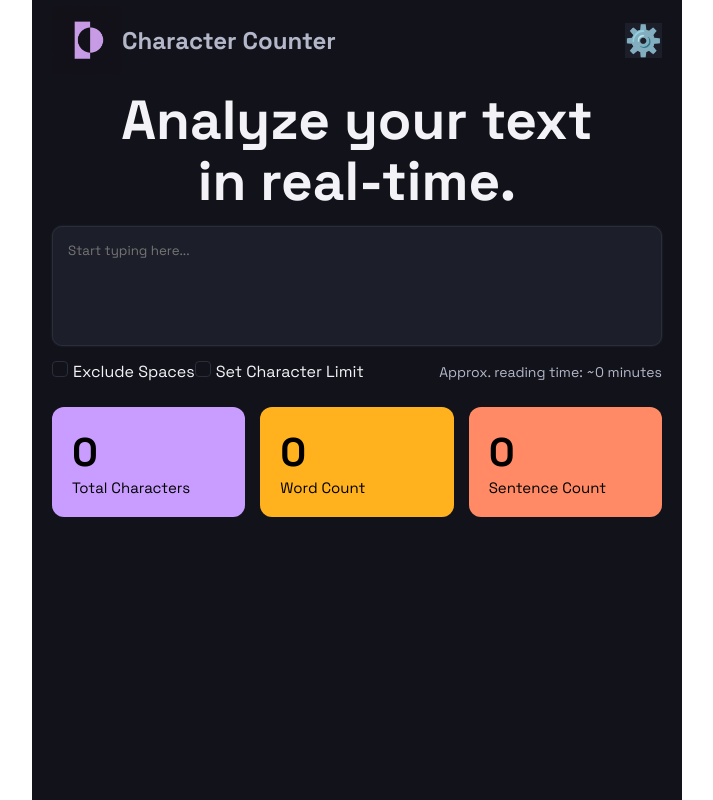
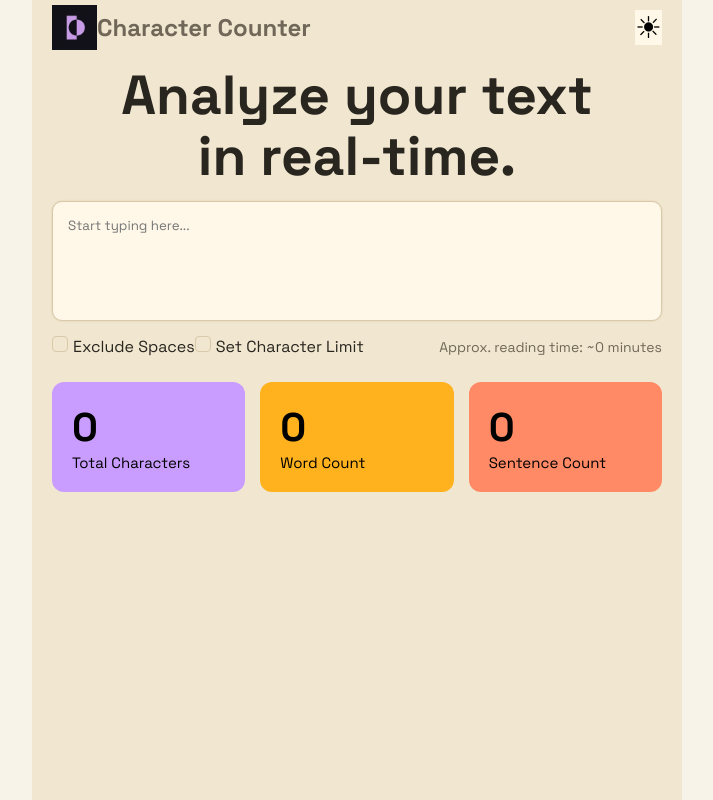
Before and after one commit to MarianoFalu/character-counter-utn, a React (Vite) app: page / in a window 1280 px wide. Shown: the whole page, without its empty margins (283-996 px from the left). Built offline with nearby package versions, Linux system fonts and the light colour scheme.

Commit message:
add: dark and light mode funcionality botton

```diff
--- a/src/App.jsx
+++ b/src/App.jsx
@@ -1,11 +1,14 @@
-import { useState } from "react"
+import { useContext, useState } from "react"
 import { Header } from "./components/Header.jsx"
 import { WriteArea } from "./components/WriteArea.jsx"
 import { Controlls } from "./components/Controlls.jsx"
 import { Stats } from "./components/Stats.jsx"
 import { LetterDensity } from "./components/LetterDensity.jsx"
+import { ThemeContext } from "./context/ThemeContext.jsx"
 
 function App() {
+
+    const { dark, handleDarkTheme } = useContext(ThemeContext)
 
     const [text, setText] = useState("")
     const [excludeSpaces, setExcludeSpaces] = useState(false)
@@ -74,9 +77,12 @@ function App() {
     const sortLetters = letters.sort((a, b) => b.amount - a.amount)
 
     return (
-        <main>
+        <main className={dark ? "dark-theme" : ""}>
 
-            <Header />
+            <Header
+                dark={dark}
+                handleDarkTheme={handleDarkTheme}
+            />
 
             <h2>
                 Analyze your text <br />
--- a/src/components/Header.jsx
+++ b/src/components/Header.jsx
@@ -1,14 +1,16 @@
 import logo from "../assets/img/logo.png"
 
-const Header = () => {
+const Header = ({ dark, handleDarkTheme }) => {
     return (
         <header>
             <div className="logo">
-                <img src={logo} alt="logo" />
+                <img src={logo} alt="Character Counter logo" />
                 <h1>Character Counter</h1>
             </div>
 
-            <button>⚙️</button>
+            <button onClick={() => handleDarkTheme(!dark)}>
+                ☀
+            </button>
         </header>
     )
 }
--- /dev/null
+++ b/src/context/ThemeContext.jsx
@@ -0,0 +1,31 @@
+import { createContext, useState } from "react"
+
+const ThemeContext = createContext()
+
+const ThemeProvider = ({ children }) => {
+
+    const [dark, setDark] = useState(
+        JSON.parse(localStorage.getItem("theme")) === "dark"
+            ? true
+            : false
+    )
+
+    const handleDarkTheme = () => {
+
+        setDark(!dark)
+
+        if (!dark) {
+            localStorage.setItem("theme", JSON.stringify("dark"))
+        } else {
+            localStorage.removeItem("theme")
+        }
+    }
+
+    return (
+        <ThemeContext.Provider value={{ dark, handleDarkTheme }}>
+            {children}
+        </ThemeContext.Provider>
+    )
+}
+
+export { ThemeContext, ThemeProvider }
--- a/src/index.css
+++ b/src/index.css
@@ -20,6 +20,16 @@
     --border: #2A2D3A;
 }
 
+main:not(.dark-theme) {
+    --bg-main: #F1E7D0;
+    --bg-card: #FFF8E8;
+
+    --text-main: #29251F;
+    --text-secondary: #706758;
+
+    --border: #D8C9A9;
+}
+
 /* FUENTE */
 @font-face {
     font-family: 'Space Grotesk';
@@ -29,7 +39,7 @@
 
 /* BODY */
 body {
-    background-color: white;
+    background-color: #F7F3E8;
     font-family: 'Space Grotesk', sans-serif;
     min-height: 100vh;
     display: flex;
@@ -63,7 +73,7 @@ header {
 }
 
 .logo img {
-    width: 70px;
+    width: 45px;
     height: auto;
 }
 
@@ -230,3 +240,13 @@ main > h2 {
     font-size: 14px;
     cursor: pointer;
 }
+
+/* DARK MODE */
+main.dark-theme {
+    background-color: #252424;
+    color: white;
+}
+
+main.dark-theme h2 {
+    color: violet;
+}
--- a/src/main.jsx
+++ b/src/main.jsx
@@ -1,10 +1,13 @@
 import { StrictMode } from 'react'
 import { createRoot } from 'react-dom/client'
 import { App } from './App.jsx'
+import { ThemeProvider } from './context/ThemeContext.jsx'
 import './index.css'
 
 createRoot(document.getElementById('root')).render(
-  <StrictMode>
-    <App />
-  </StrictMode>,
+    <StrictMode>
+        <ThemeProvider>
+            <App />
+        </ThemeProvider>
+    </StrictMode>,
 )
```
Also changed, not shown: src/assets/img/dark mode.png (added), src/assets/img/light mode.png (added).
